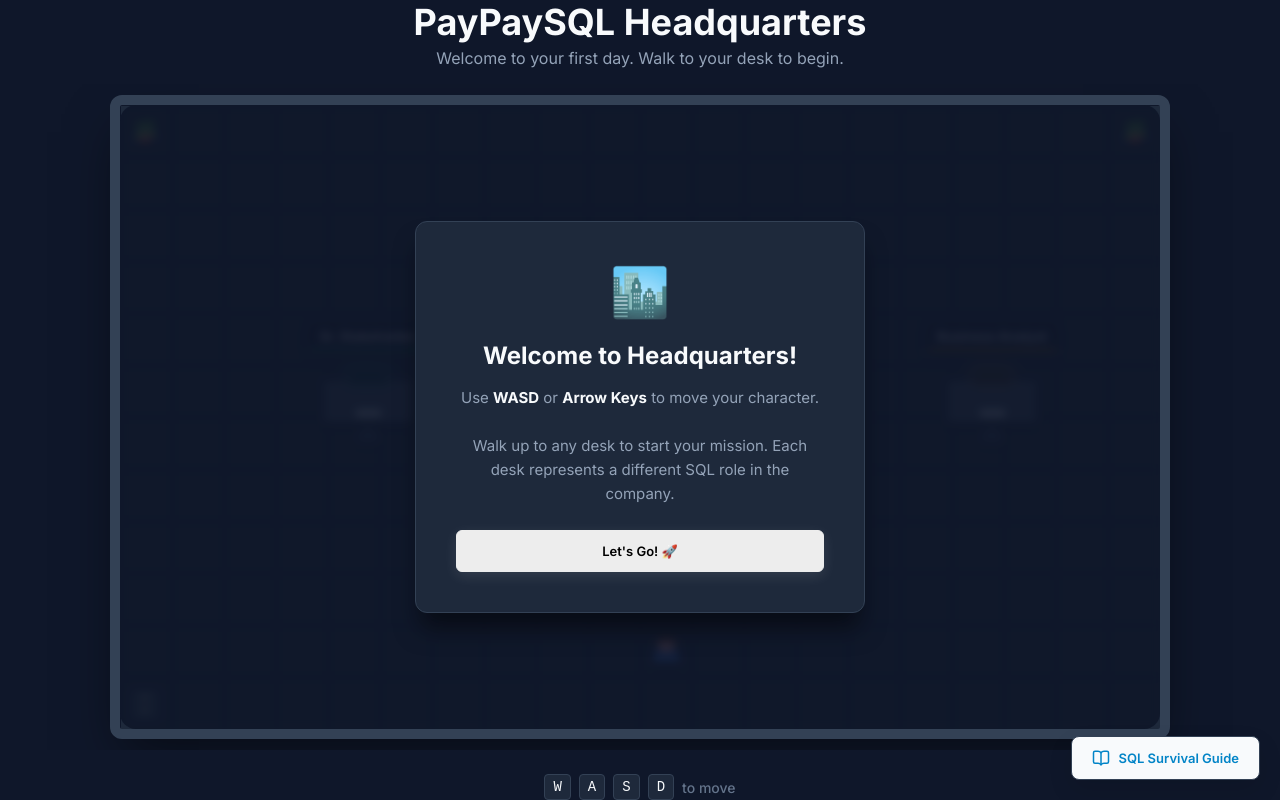
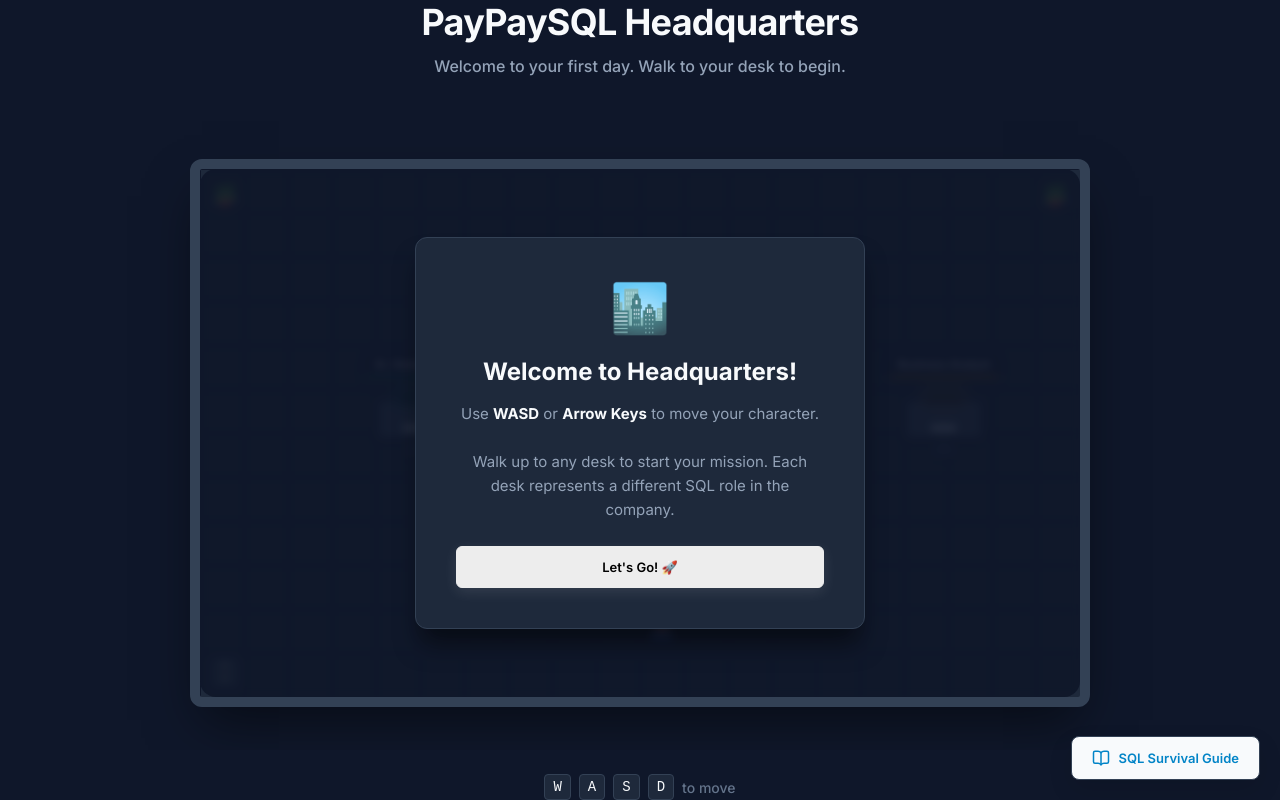
Before and after one commit to amitbehura/SQLforPMs, a React (Vite) app: page / in a window 1280 px wide. Built offline with nearby package versions, Linux system fonts and the light colour scheme.

Commit message:
Balanced UI with reduced grid footprint and improved header spacing

```diff
--- a/src/components/OfficeGame.tsx
+++ b/src/components/OfficeGame.tsx
@@ -77,11 +77,11 @@ export function OfficeGame({ onSelectRole }: { onSelectRole: (role: Role) => voi
       fontFamily: 'var(--font-sans)',
       position: 'relative'
     }}>
-      <div style={{ textAlign: 'center', marginBottom: '2vh', zIndex: 10 }}>
-        <h1 style={{ fontSize: 'min(36px, 5vw)', fontWeight: 800, margin: '0 0 4px 0', color: '#f8fafc' }}>
+      <div style={{ textAlign: 'center', marginBottom: '40px', zIndex: 10 }}>
+        <h1 style={{ fontSize: 'min(36px, 5vw)', fontWeight: 800, margin: '0 0 12px 0', color: '#f8fafc', letterSpacing: '-0.02em' }}>
           PayPaySQL Headquarters
         </h1>
-        <p style={{ color: '#94a3b8', fontSize: 'min(16px, 2.5vw)', margin: 0 }}>
+        <p style={{ color: '#94a3b8', fontSize: 'min(16px, 2.5vw)', margin: 0, fontWeight: 500 }}>
           Welcome to your first day. Walk to your desk to begin.
         </p>
       </div>
@@ -237,7 +237,7 @@ export function OfficeGame({ onSelectRole }: { onSelectRole: (role: Role) => voi
           }
 
           :root {
-            --tile-size: min(4.5vw, 6.5vh);
+            --tile-size: min(3.8vw, 5.5vh);
           }
 
           @media (max-width: 600px) {
```
